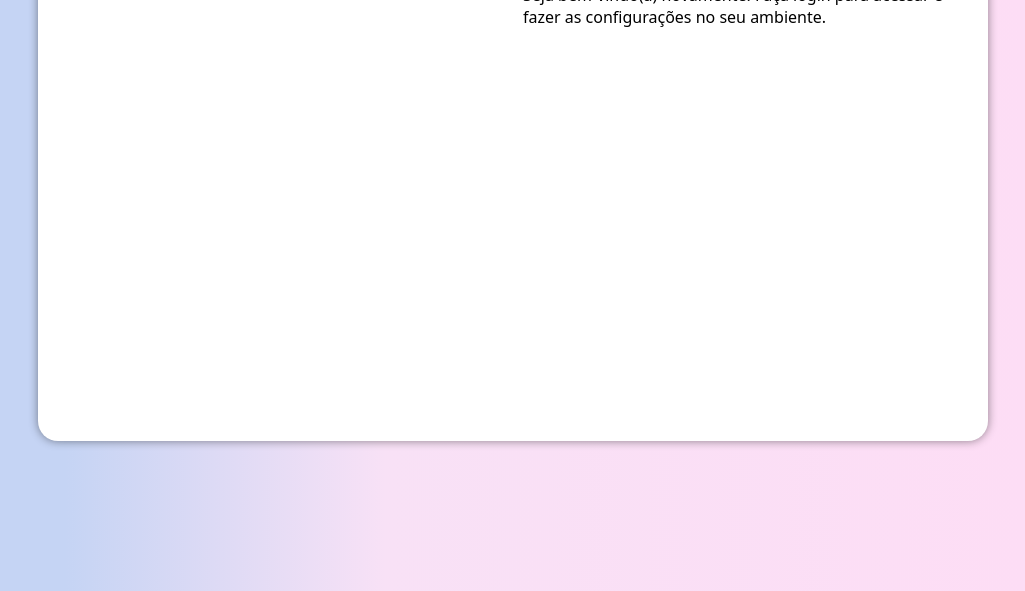
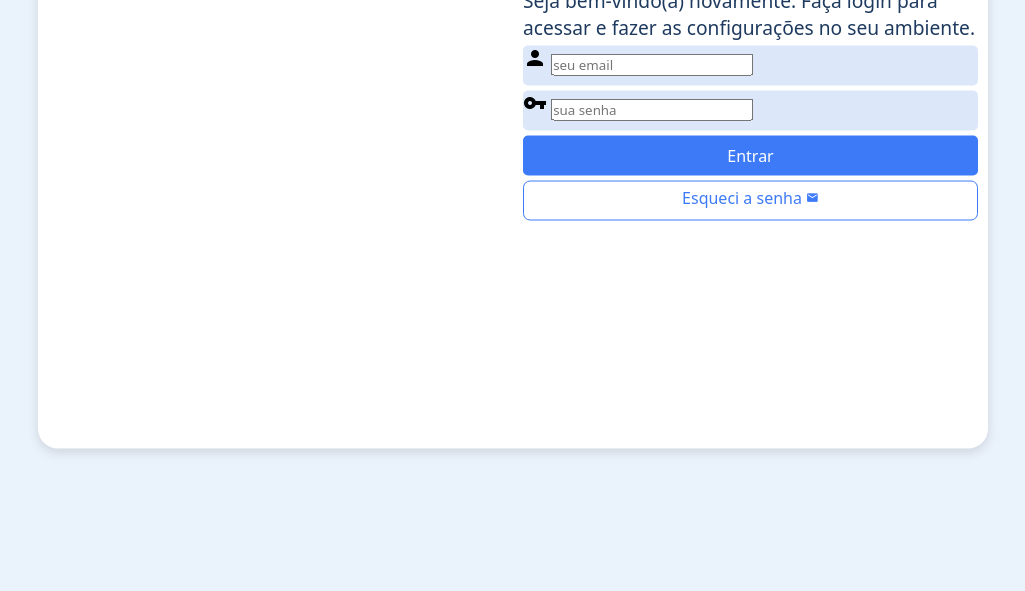
Before and after one commit to PabloFernan/projeto-login, a plain HTML site: page index.html in a window 1280 px wide. Shown: the part 209-800 px from the top of the page, without its empty margins (127-1152 px from the left). Drawn offline with Linux system fonts and the light colour scheme.

Commit message:
Formatação do formulário

```diff
--- a/estilos/midia-query.css
+++ b/estilos/midia-query.css
@@ -15,6 +15,9 @@
     section#login > div#formulario {
         float: right;
         width: 70%;
+    }
+    div#formulario > p{
+    font-size: 1em;
     }
 }
 
@@ -34,4 +37,9 @@
         float: right;
         width: 50%;
     }
+
+    div#formulario > p{
+    font-size: 1.2em;
+    }
+
 }
--- a/estilos/style.css
+++ b/estilos/style.css
@@ -1,57 +1,59 @@
 @charset "UTF-8";
 
 /*
-    Paleta de cores
-    azul: #C5D4F4
-    gradiente: #F8E1F6
-    rosa:#FDDDF5
+    Paleta de cores:
+    fundo claro: #EAF2FB
+    gradiente suave: #F3E6F8
+    rosa claro: #FAD4E5
+    azul título: #1E3A5F
+    azul botão: #3D7AF7
+    azul botão hover: #2C5DD9
 */
 
-:root{
-    --azul-claro: #C5D4F4;
-    --cor-gradiente: #F8E1F6;
-    --rosa: #FDDDF5;
-
+:root {
+    --fundo-claro: #EAF2FB;
+    --cor-gradiente: #F3E6F8;
+    --rosa-claro: #FAD4E5;
+    --azul-titulo: #1E3A5F;
+    --azul-botao: #3D7AF7;
+    --azul-botao-hover: #2C5DD9;
 }
 
-*{
+* {
     font-family: system-ui, -apple-system, BlinkMacSystemFont, 'Segoe UI', Roboto, Oxygen, Ubuntu, Cantarell, 'Open Sans', 'Helvetica Neue', sans-serif;
-    padding: 0px;
-    margin: 0px;
+    padding: 0;
+    margin: 0;
     box-sizing: border-box;
 }
 
-body, html{
-    background-color: #adc4f4;
+body, html {
+    background-color: var(--fundo-claro);
     height: 100vh;
     width: 100vw;
 }
 
-main{
+main {
     position: relative;
     height: 100vh;
     width: 100vw;
 }
 
-section#login{
+section#login {
     position: absolute;
     top: 50%;
-    left:50%;
+    left: 50%;
     transform: translate(-50%, -50%);
     overflow: hidden;
-
-
-    background-color: white;
-    width: 250px;
-    height: 500px;
+    background-color: #FFFFFF;
+    width: 270px;
+    height: 515px;
     border-radius: 20px;
-    box-shadow: 0px 0px 10px rgba(0, 0, 0, 0.436);
-
+    box-shadow: 0px 4px 12px rgba(0, 0, 0, 0.12);
     transition: width .3s, height .3s;
     transition-timing-function: ease;
 }
 
-section#login > div#imagem{
+section#login > div#imagem {
     display: block;
     background: url('../imagens/pexels-gustavo-crivellari-3608635-5396940.jpg');
     background-size: cover;
@@ -59,7 +61,71 @@ section#login > div#imagem{
     background-position: center left;
 }
 
-section#login > div#formulario{
+section#login > div#formulario {
     display: block;
     padding: 10px;
 }
+
+div#formulario > h1 {
+    text-align: center;
+    margin-bottom: 10px;
+    color: var(--azul-titulo);
+}
+
+div#formulario > p {
+    font-size: 0.8em;
+    color: var(--azul-titulo);
+}
+
+form > div.campo {
+    background-color: #DCE8FA;
+    width: 100%;
+    display: block;
+    height: 40px;
+    border-radius: 5px;
+    margin: 5px 0;
+}
+
+form label {
+    display: none;
+}
+
+form > input[type=submit] {
+    display: block;
+    font-size: 1em;
+    width: 100%;
+    height: 40px;
+    background-color: var(--azul-botao);
+    color: white;
+    border: none;
+    border-radius: 5px;
+    cursor: pointer;
+}
+
+form > input[type=submit]:hover {
+    background-color: var(--azul-botao-hover);
+}
+
+form > a.botao {
+    display: block;
+    text-align: center;
+    font-size: 1em;
+    width: 100%;
+    height: 40px;
+    padding-top: 5px;
+    margin-top: 5px;
+    background-color: white;
+    border: 1px solid var(--azul-botao);
+    border-radius: 7px;
+    color: var(--azul-botao);
+    text-decoration: none;
+}
+
+form > a.botao:hover {
+    background-color: var(--azul-botao-hover);
+    color: white;
+}
+
+form > a > span.material-icons {
+    font-size: 0.8em;
+}
--- a/index.html
+++ b/index.html
@@ -6,6 +6,8 @@
     <title>Login</title>
     <link rel="stylesheet" href="estilos/style.css">
     <link rel="stylesheet" href="estilos/midia-query.css">
+    <!-- Incluindo o Google Material Icons corretamente -->
+    <link href="https://fonts.googleapis.com/icon?family=Material+Icons" rel="stylesheet">
 </head>
 <body>
     <main>
@@ -16,8 +18,21 @@
             <div id="formulario">
                 <h1>Login</h1>
                 <p>Seja bem-vindo(a) novamente. Faça login para acessar e fazer as configurações no seu ambiente.</p>
-                <form action="login.php" method="post">
-
+                <form action="login.php" method="post" autocomplete="on">
+                    <div class="campo">
+                        <span class="material-icons">person</span>
+                        <input type="email" name="login" id="idlogin" placeholder="seu email" autocomplete="email" required maxlength="30">
+                        <label for="idlogin">Login</label>
+                    </div>
+                    <div class="campo">
+                        <span class="material-icons">vpn_key</span>
+                        <input type="password" name="senha" id="idsenha" placeholder="sua senha" autocomplete="current-password" required minlength="8" maxlength="20">
+                        <label for="idsenha">Senha</label>
+                    </div>
+                    <input type="submit" value="Entrar">
+                    <a href="esqueci.html" class="botao">
+                        Esqueci a senha <span class="material-icons">mail</span>
+                    </a>
                 </form>
             </div>
         </section>
```
